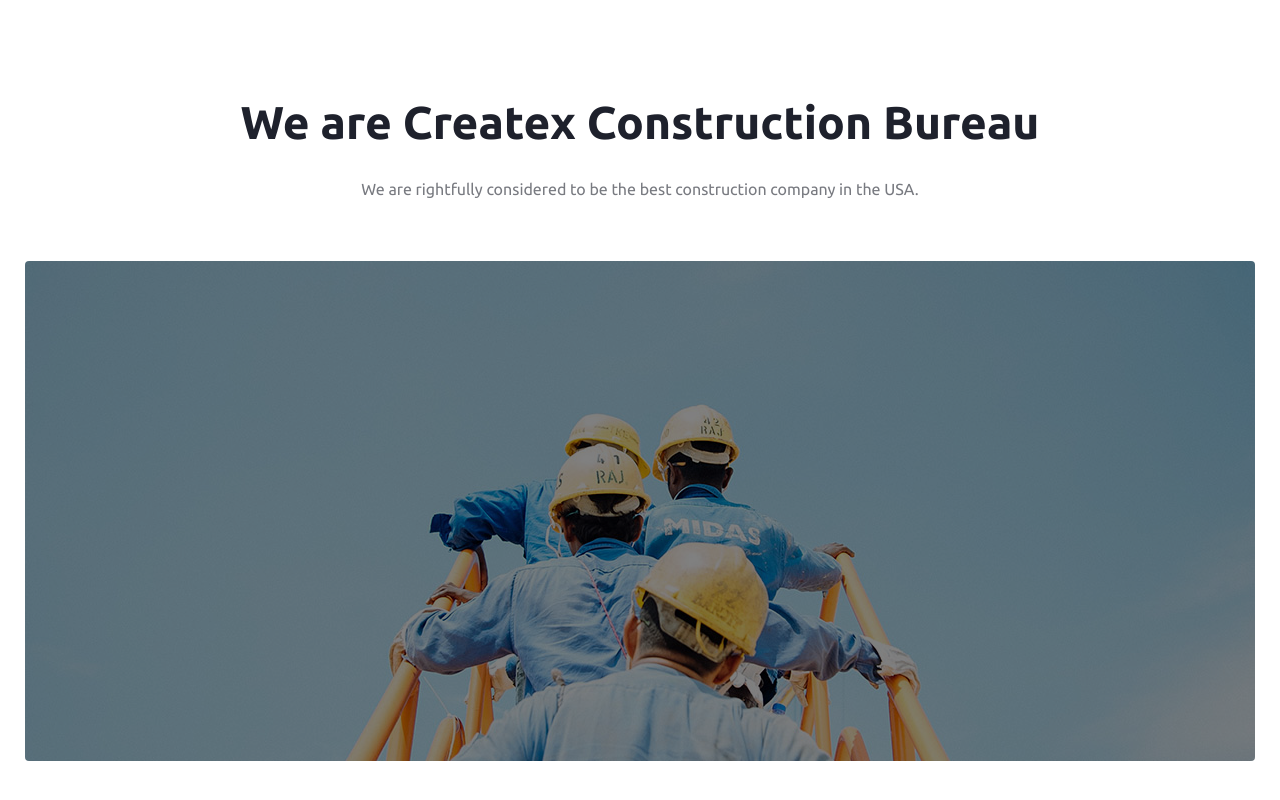
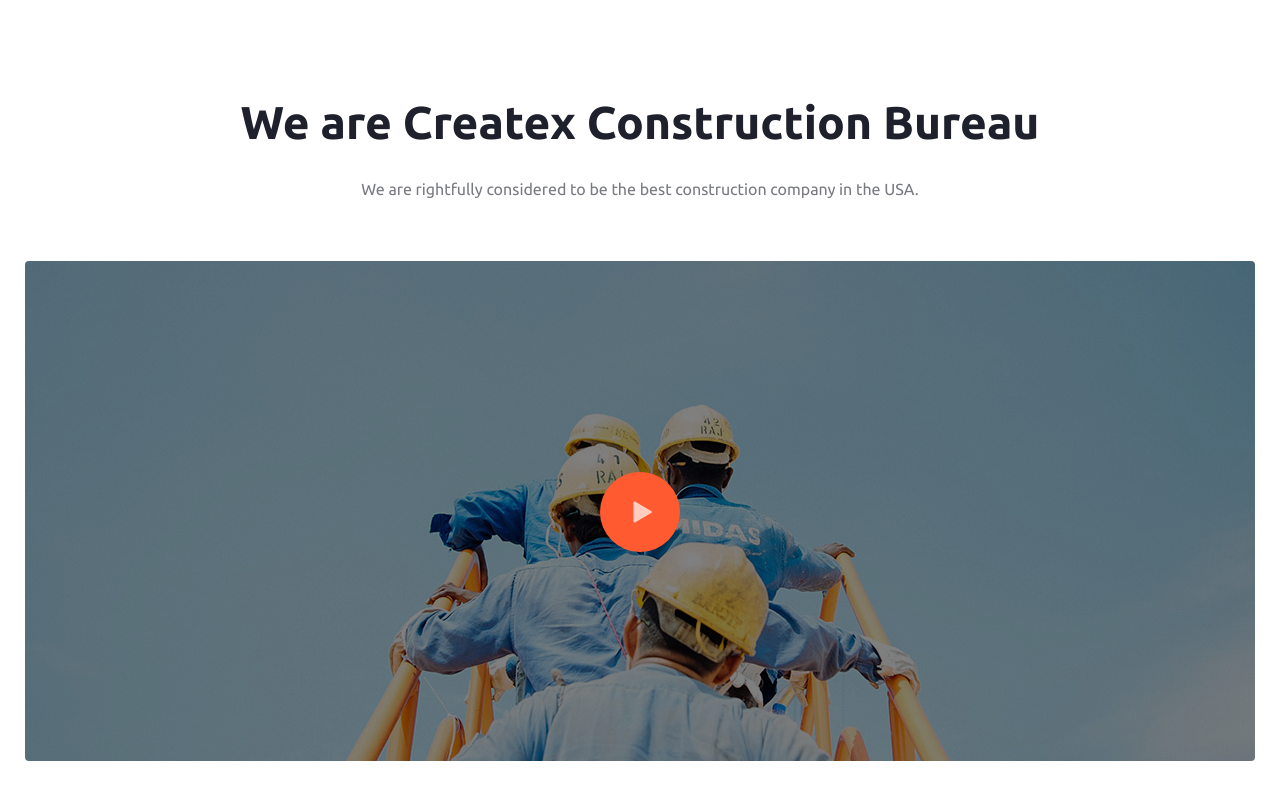
Before and after one commit to AziAlex/createx, a Next.js app: page / in a window 1280 px wide. Shown: the part 827-1627 px from the top of the page. Built offline with nearby package versions, Linux system fonts and the light colour scheme.

Commit message:
add svg play

```diff
--- a/package.json
+++ b/package.json
@@ -20,6 +20,7 @@
     "react": "18.2.0",
     "react-dom": "18.2.0",
     "react-slick": "^0.29.0",
+    "react-youtube": "^10.1.0",
     "sass": "^1.66.1",
     "slick-carousel": "^1.8.1",
     "typescript": "5.2.2"
--- a/src/page/main-page/ui/video-block/index.tsx
+++ b/src/page/main-page/ui/video-block/index.tsx
@@ -1,22 +1,74 @@
-import React from 'react'
+'use client'
+
+import React, { useEffect, useState } from 'react'
+import YouTube from 'react-youtube'
 
 import Wrap from '@/shared/ui/wrap'
 import Image from 'next/image'
 import img from '/public/main-page/video-block.jpg'
+import Icon from '@/shared/svg'
 
 import cl from './style.module.scss'
+import { useResizeVideo } from '@/page/main-page/ui/video-block/lib/hooks'
 
 const VideoBlock = () => {
+  const [videoWatch, setVideoWatch] = useState<boolean>(false)
+  const [videoConfig, setVideoConfig] = useState({
+    height: '600',
+    width: '1065',
+    playerVars: {
+      autoplay: 1,
+    },
+  })
+
+  useEffect(() => {
+    if (videoWatch) {
+      document.body.style.overflow = 'hidden'
+    } else {
+      document.body.style.overflow = 'unset'
+    }
+  }, [videoWatch])
+
+  useEffect(() => {
+    useResizeVideo(setVideoConfig, videoConfig)
+
+    window.addEventListener('resize', () => {
+      useResizeVideo(setVideoConfig, videoConfig)
+    })
+
+    return () => {
+      window.removeEventListener('resize', () => {
+        useResizeVideo(setVideoConfig, videoConfig)
+      })
+    }
+  }, [])
+
   return (
+    <>
       <Wrap>
         <div className={cl.videoBlock}>
           <h2>We are Createx Construction Bureau</h2>
           <p>We are rightfully considered to be the best construction company in the USA.</p>
           <div className={cl.img}>
             <Image src={img} alt='video' width={1230} height={500} />
+            <div className={cl.play} onClick={() => setVideoWatch(true)}>
+              <Icon name='play' className={cl.play} />
+            </div>
           </div>
         </div>
       </Wrap>
+      {videoWatch && (
+        <div
+          className={cl.videoWrap}
+          onClick={() => setVideoWatch(false)}
+        >
+          <YouTube
+            videoId='cjs-sfPoWWU'
+            opts={videoConfig}
+          />
+        </div>
+      )}
+    </>
   )
 }
 
--- /dev/null
+++ b/src/page/main-page/ui/video-block/lib/hooks.ts
@@ -0,0 +1,35 @@
+interface IResizeProps {
+  setVideoConfig: (videoConfig: any) => void
+  videoConfig: any
+}
+
+export const useResizeVideo = (setVideoConfig: (videoConfig: any) => void, videoConfig: any) => {
+  const width = document.body.clientWidth
+
+  switch (true) {
+    case width > 1230:
+      setVideoConfig({
+        ...videoConfig, width: '1065', height: '600',
+      })
+      break
+    case width < 1230 && width > 700:
+      setVideoConfig({
+        ...videoConfig, width: '700', height: '420',
+      })
+      break
+    case width < 700 && width > 450:
+      setVideoConfig({
+        ...videoConfig, width: '450', height: '280',
+      })
+      break
+    case width < 450 && width > 320:
+      setVideoConfig({
+        ...videoConfig, width: '320', height: '200',
+      })
+      break
+    case width < 320:
+      setVideoConfig({
+        ...videoConfig, width: '280', height: '150',
+      })
+  }
+}
--- a/src/page/main-page/ui/video-block/style.module.scss
+++ b/src/page/main-page/ui/video-block/style.module.scss
@@ -17,6 +17,7 @@
 
   .img {
     position: relative;
+    user-select: none;
 
     img {
       filter: brightness(0.5);
@@ -24,6 +25,55 @@
       width: 100%;
       max-width: 1230px;
       height: auto;
+      -webkit-user-drag: none;
     }
+
+    .play {
+      position: absolute;
+      left: 50%;
+      top: 50%;
+      transform: translate(-50%, -50%);
+
+      width: 80px;
+      height: 80px;
+      cursor: pointer;
+      transition: 0.3s ease-in-out;
+
+      &:before {
+        position: absolute;
+        content: '';
+        left: 50%;
+        top: 50%;
+        transform: translate(-50%, -50%);
+        z-index: 10;
+        opacity: .3;
+        width: 100%;
+        height: 100%;
+        border-radius: 50%;
+        background-color: $btn;
+        transition: 0.33s ease-in;
+      }
+
+      &:hover {
+        &:before {
+          width: 130%;
+          height: 130%;
+        }
+      }
+    }
+
   }
 }
+
+.videoWrap {
+  position: fixed;
+  height: 100vh;
+  width: 100vw;
+  top: 0;
+  left: 0;
+  z-index: 100;
+  background-color: rgba(0, 0, 0, 0.8);
+  backdrop-filter: blur(5px);
+  display: grid;
+  place-items: center;
+}
--- a/src/shared/svg/Icon.tsx
+++ b/src/shared/svg/Icon.tsx
@@ -3,6 +3,7 @@ export * from './ui/additional/IconLike'
 export * from './ui/additional/IconLogo'
 export * from './ui/additional/IconPhone'
 export * from './ui/additional/IconSlippers'
+export * from './ui/additional/IconPlay'
 
 export * from './ui/arrows/IconArrowDown'
 export * from './ui/arrows/IconArrowLeft'
--- a/src/shared/svg/index.tsx
+++ b/src/shared/svg/index.tsx
@@ -15,7 +15,7 @@ import {
   IconCross,
   IconLike,
   IconSlippers,
-  IconHand,
+  IconHand, IconPlay,
 } from '@/shared/svg/Icon'
 
 export type IconName =
@@ -34,6 +34,7 @@ export type IconName =
   | 'menu'
   | 'phone'
   | 'slippers'
+  | 'play'
 
 interface Iprops {
   name: IconName
@@ -57,6 +58,7 @@ const Icon: FC<Iprops> = ({ name, className }) => {
     menu: <IconBurgerMenu className={className} />,
     phone: <IconPhone className={className} />,
     slippers: <IconSlippers className={className} />,
+    play: <IconPlay className={className} />,
   }
 
   return <>{icons[name]}</>
--- /dev/null
+++ b/src/shared/svg/ui/additional/IconPlay.tsx
@@ -0,0 +1,10 @@
+import React, { FC } from 'react'
+
+export const IconPlay: FC<{ className: string }> = ({ className }) => (
+  <svg className={className} viewBox='0 0 80 80' fill='none'>
+    <circle cx='40' cy='40' r='40' fill='#FF5A30' />
+    <path
+      d='M51.5 39.134C52.1667 39.5189 52.1667 40.4811 51.5 40.866L35 50.3923C34.3333 50.7772 33.5 50.2961 33.5 49.5263L33.5 30.4737C33.5 29.7039 34.3333 29.2228 35 29.6077L51.5 39.134Z'
+      fill='white' />
+  </svg>
+)
```
Also changed, not shown: 1 other file (tests, documents, lock files or other folders). Lines whose indentation alone changed are shown as unchanged.
